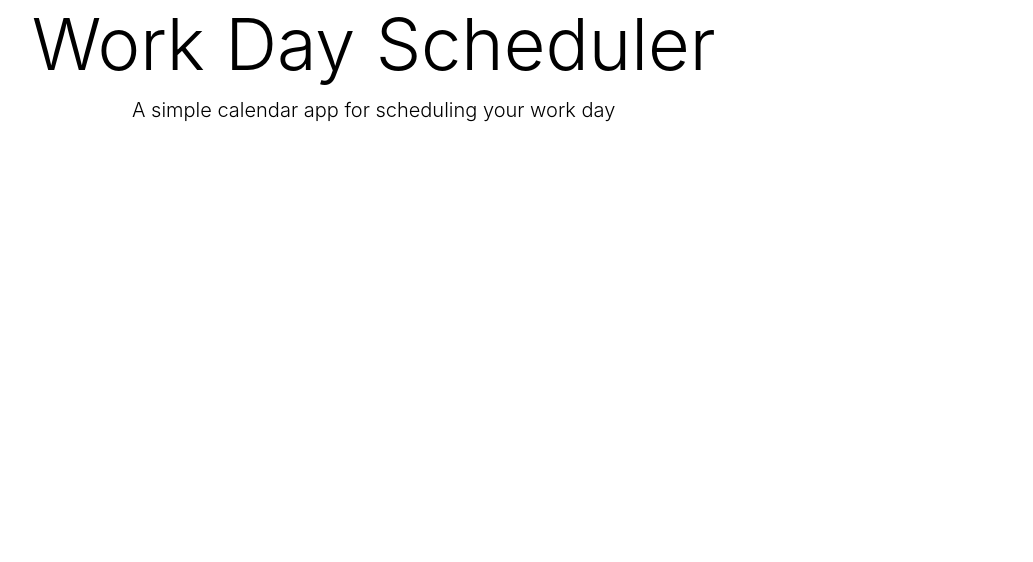
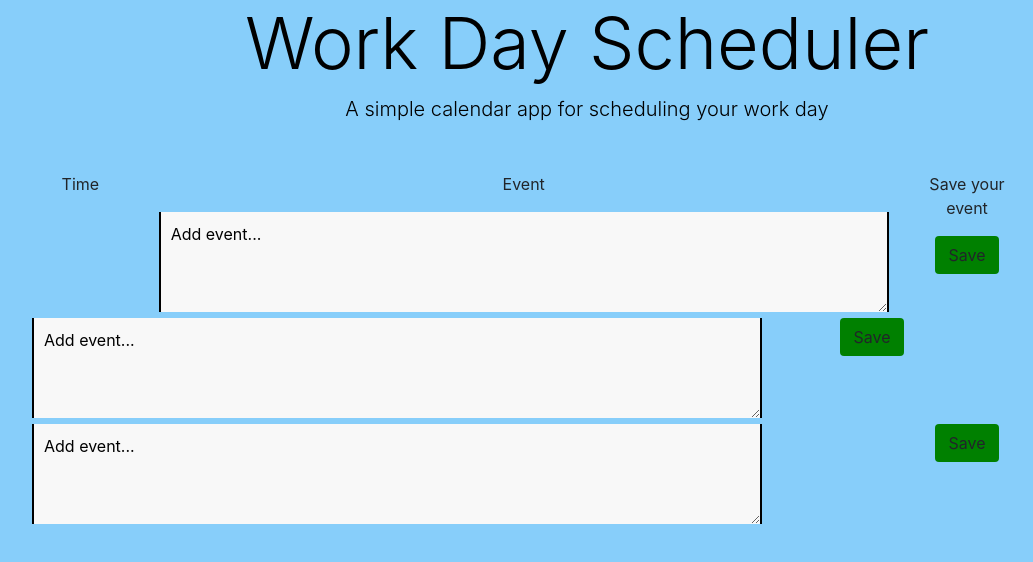
Before and after one commit to lwrnce/scheduler, a React (Create React App) app: page / in a window 1280 px wide. Shown: the top 562 px of the page, without its empty margins (53-1086 px from the left). Built offline with nearby package versions, Linux system fonts and the light colour scheme.

Commit message:
add time table

```diff
--- a/package.json
+++ b/package.json
@@ -7,6 +7,7 @@
     "@testing-library/react": "^11.1.0",
     "@testing-library/user-event": "^12.1.10",
     "bootstrap": "^4.6.0",
+    "date-fns": "^2.19.0",
     "react": "^17.0.1",
     "react-bootstrap": "^1.5.1",
     "react-dom": "^17.0.1",
--- a/src/App.js
+++ b/src/App.js
@@ -1,9 +1,15 @@
 import Header from './components/Header';
+import TimeTable from './components/TimeTable';
 import './index.css';
 
 function App() {
   return (
-      <Header />
+    <>
+      <div className='container-fluid'>
+        <Header />
+        <TimeTable/>
+      </div>
+    </>
   );
 }
 
--- /dev/null
+++ b/src/components/Button.js
@@ -0,0 +1,27 @@
+import propTypes from 'prop-types'
+
+const Button = ({ color, text, onClick }) => {
+    return (
+        <div>
+            <button
+                onClick={onClick}
+                style={{ backgroundColor: color}}
+                className='btn saveBtn'
+            >
+                {text}
+            </button>
+        </div>
+    )
+}
+
+Button.defaultProps = {
+    color: 'steelblue',
+}
+
+Button.propTypes = {
+    text: propTypes.string,
+    color: propTypes.string,
+    onClick: propTypes.func,
+}
+
+export default Button
--- /dev/null
+++ b/src/components/CurrentDate.js
@@ -0,0 +1,14 @@
+import React from 'react'
+import { format } from 'date-fns'
+
+var CurrentDate = () => {
+    var showdate=format(new Date(), "dd.MM.yyyy");
+    console.log(showdate);
+    return (
+        <div>
+             <p>{showdate}</p>
+        </div>
+    )
+}
+
+export default CurrentDate;
--- a/src/components/Header.js
+++ b/src/components/Header.js
@@ -1,16 +1,18 @@
-import PropTypes from 'prop-types';
+import propTypes from 'prop-types';
 import Jumbotron from 'react-bootstrap/Jumbotron';
 import { Container, Row, Col } from 'react-bootstrap';
+import CurrentDate from './CurrentDate';
 
 const Header = ({title}) => {
+
     return (
         <Jumbotron className="bg-transparent jumbotron-fluid p-0">
             <Container fluid={true}>
                 <Row>
-                    <Col md={8} sm={12} className="px-0">
+                    <Col>
                         <h1 className="display-3">{title}</h1>
                         <p className="lead">A simple calendar app for scheduling your work day</p>
-                        <p idName="currentDay" className="lead"></p>
+                        <p idname="currentDay" className="lead">{CurrentDate}</p>
                     </Col>
                 </Row>
             </Container>
@@ -23,7 +25,7 @@ Header.defaultProps = {
 }
 
 Header.propTypes = {
-    title: PropTypes.string.isRequired,
+    title: propTypes.string.isRequired,
 }
 
 export default Header;
--- /dev/null
+++ b/src/components/TimeTable.js
@@ -0,0 +1,52 @@
+import React from 'react';
+import { Container, Row, Col } from 'react-bootstrap';
+import Button from './Button'
+
+const TimeTable = () => {
+    const onClick = () => {
+        console.log('Click')
+    }
+    return (
+        <Container className="time-block">
+            <Row>
+                <Col>
+                <p>Time</p>
+                </Col>
+                <Col md={8} sm={4}>
+                <p>Event</p>
+                <form>
+                    <textarea>Add event...</textarea>
+                </form>
+                </Col>
+                <Col>
+                <p>Save your event</p>
+                 <Button color='green' text='Save' onClick={onClick} />
+                </Col>
+
+                <Col>
+                </Col>
+                <Col md={8} sm={4}>
+                <form>
+                    <textarea>Add event...</textarea>
+                </form>
+                </Col>
+                <Col>
+                 <Button color='green' text='Save' onClick={onClick} />
+                </Col>
+
+                <Col>
+                </Col>
+                <Col md={8} sm={4}>
+                <form>
+                    <textarea>Add event...</textarea>
+                </form>
+                </Col>
+                <Col>
+                 <Button color='green' text='Save' onClick={onClick} />
+                </Col>
+            </Row>
+        </Container>
+    )
+}
+
+export default TimeTable;
--- a/src/index.css
+++ b/src/index.css
@@ -1,10 +1,11 @@
 * {
   box-sizing: border-box;
-  margin: 0;
-  padding: 0;
+  background-color: #87cefa;
+  -webkit-font-smoothing: antialiased;
+  -moz-osx-font-smoothing: grayscale;
 }
 
-body {
+ body {
   font-family: 'Open Sans', sans-serif;
   font-size: 16px;
   line-height: 1;
@@ -13,22 +14,14 @@ body {
 textarea {
   background: transparent;
   border: none;
+  width: 100%;
+  height: 100px;
+  background-color: #f8f8f8;
+  border-left: 2px solid black;
+  border-right: 2px solid black;
+  padding: 10px;
   resize: none;
-  color: #000000;
-  border-left: 1px solid black;
-  padding: 10px;
-}
-
-.jumbotron {
-  text-align: center;
-  background-color: transparent;
-  color: black;
-  border-radius: 0;
-
-}
-
-.description {
-  white-space: pre-wrap;
+  outline: none;
 }
 
 .time-block {
@@ -36,12 +29,23 @@ textarea {
   border-radius: 15px;
 }
 
-.row {
+
+.jumbotron {
+  text-align: center;
+  background-color: transparent;
+  color: black;
+  border-radius: 0;
+}
+
+.description {
+  white-space: pre-wrap;
+}
+
+/* .row {
   white-space: pre-wrap;
   height: 80px;
   border-top: 1px solid white;
-  ;
-}
+} */
 
 .hour {
   background-color: #ffffff;
```
Also changed, not shown: 2 other files (tests, documents, lock files or other folders).
